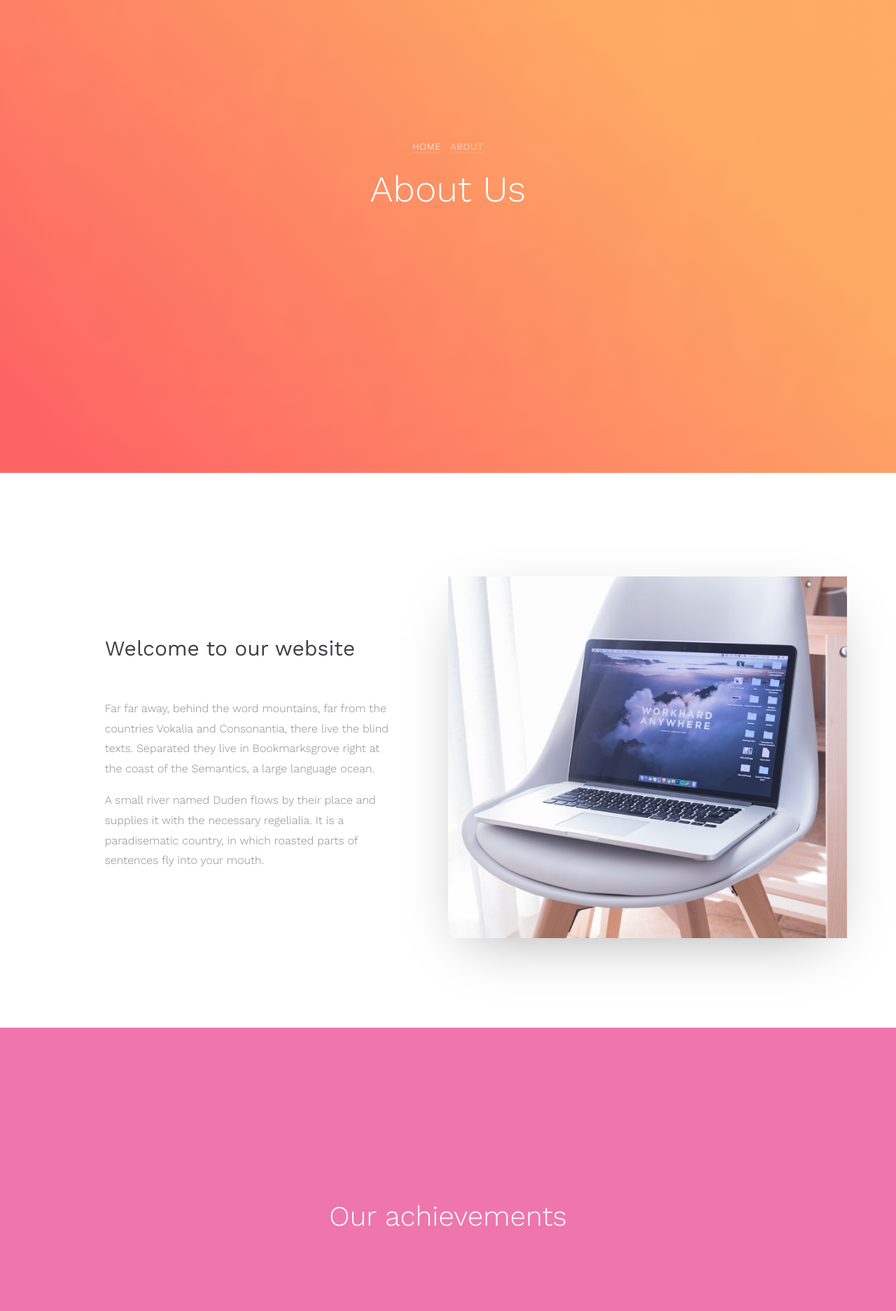
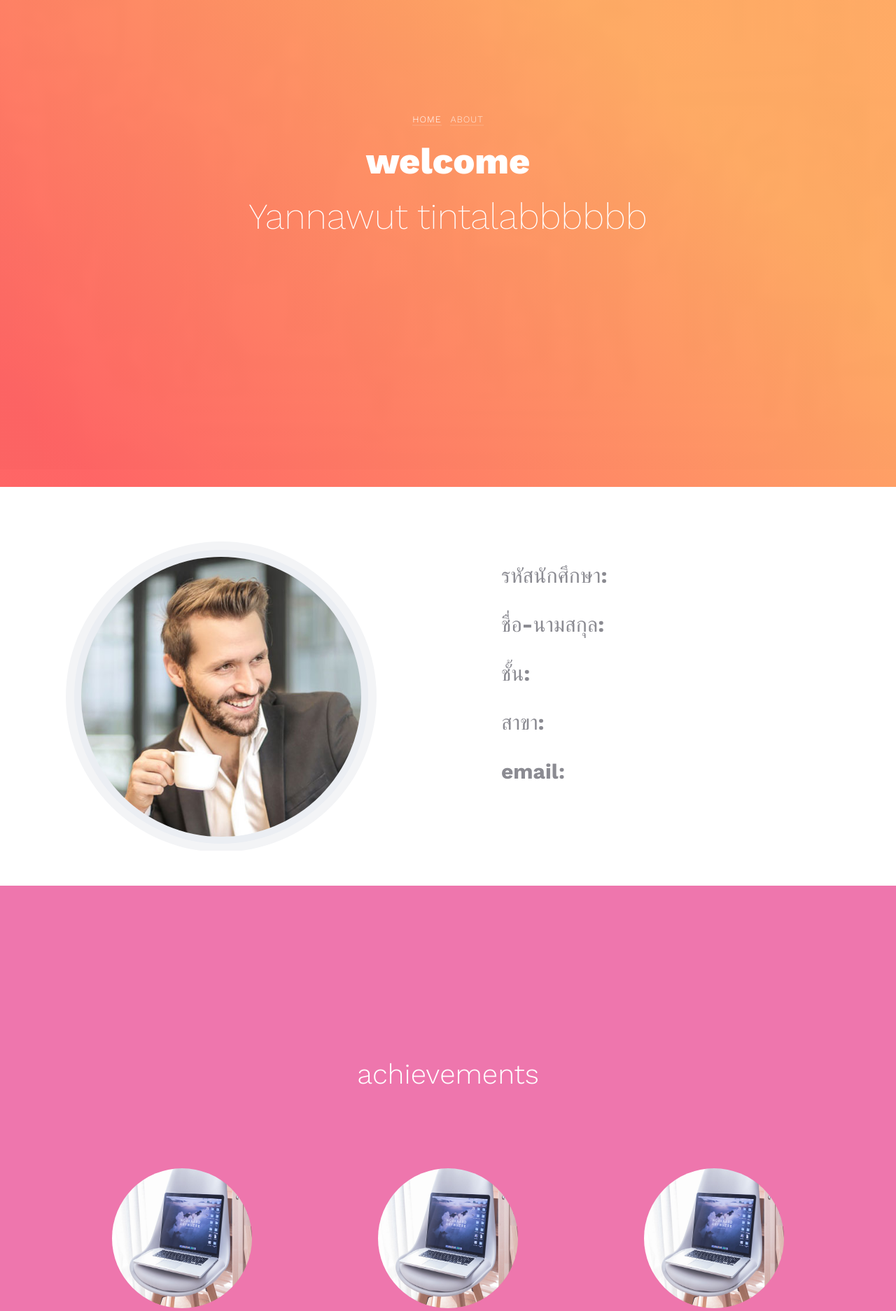
Before and after one commit to 9Chinz/SM-FIND, a PHP site: page /about.html in a window 1280 px wide. Shown: the part 104-1978 px from the top of the page at 70% size. Run offline with PHP 8.4, Linux system fonts and the light colour scheme; some libraries are stand-ins or nearby versions; some web fonts are replaced.

Commit message:
change abort me

```diff
--- a/about.html
+++ b/about.html
@@ -62,58 +62,56 @@
           <div class="row slider-text justify-content-center align-items-center">
             <div class="col-md-10 col-sm-12 ftco-animate mb-4 text-center">
               <p class="breadcrumbs"><span class="mr-2"><a href="index.html">Home</a></span> <span>About</span></p>
-              <h1 class="mb-3 bread">About Us</h1>
+              <h1 class="mb-3 bread">welcome</h1>
+              <h1 class="mb-3 fixfont">Yannawut tintalabbbbbb</h1>
             </div>
           </div>
         </div>
       </div>
     </section>
 
-    <section class="ftco-section-2 ftco-degree-bg">
-      <div class="container d-flex">
-        <div class="section-2-blocks-wrapper row d-flex">
-          <div class="img col-sm-12 col-lg-6 order-last" style="background-image: url('images/about.jpg');">
-          </div>
-          <div class="text col-lg-6 order-first ftco-animate">
-            <div class="text-inner align-self-start">
-              <h3 class="heading">Welcome to our website</h3>
-              <p>Far far away, behind the word mountains, far from the countries Vokalia and Consonantia, there live the blind texts. Separated they live in Bookmarksgrove right at the coast of the Semantics, a large language ocean.</p>
+    <section class="row profile">
+        <img src="images/person_1.jpg" alt="" class="imgprofile" >
+        <div class="profileblock">
+          <p>รหัสนักศึกษา:</p>
+          <p>ชื่อ-นามสกุล:</p>
+          <p>ชั้น:</p>
+          <p>สาขา:</p>
+          <p>email:</p>
+      </div>
 
-              <p>A small river named Duden flows by their place and supplies it with the necessary regelialia. It is a paradisematic country, in which roasted parts of sentences fly into your mouth.</p>
-            </div>
-          </div>
-        </div>
-      </div>
     </section>
-
     <section class="ftco-section ftco-counter ftco-degree-bg" id="section-counter">
       <div class="container">
         <div class="row justify-content-center mb-5 pb-5">
           <div class="col-md-7 text-center heading-section heading-section-white ftco-animate">
-            <h2>Our achievements</h2>
+            <h2>achievements</h2>
           </div>
         </div>
         <div class="row">
           <div class="col-md-6 col-lg-4 d-flex justify-content-center counter-wrap ftco-animate">
             <div class="block-18 text-center">
+              <img src="images/work-1.jpg" alt="">
               <div class="text">
-                <strong class="number" data-number="1000">0</strong>
+
                 <span>Customers are satisfied with our professional support</span>
               </div>
             </div>
           </div>
           <div class="col-md-6 col-lg-4 d-flex justify-content-center counter-wrap ftco-animate">
             <div class="block-18 text-center">
+              <img src="images/work-1.jpg" alt="">
               <div class="text">
-                <strong class="number" data-number="12000">0</strong>
+
                 <span>Amazing preset options to be mixed and combined</span>
               </div>
             </div>
           </div>
           <div class="col-md-6 col-lg-4 d-flex justify-content-center counter-wrap ftco-animate">
             <div class="block-18 text-center">
+              <img src="images/work-1.jpg" alt="">
               <div class="text">
-                <strong class="number" data-number="10000">0</strong>
+
                 <span>Average response time on live chat support channel</span>
               </div>
             </div>
@@ -211,17 +209,20 @@
     </section>
 
 
+
     <footer class="ftco-footer ftco-bg-dark ftco-section">
       <div class="container">
         <div class="row mb-5">
           <div class="col-md">
             <div class="ftco-footer-widget mb-4">
-              <h2 class="ftco-heading-2">Company</h2>
-              <p>Far far away, behind the word mountains, far from the countries Vokalia and Consonantia, there live the blind texts.</p>
+              <h2 class="ftco-heading-2">ติดต่อเรา</h2>
+              <p>วิทยาลัยเทคโนโลยีสยามบริหารธุรกิจ</p>
+              <p>SBAC สะพานไหม่</p>
+              <p>6/559 ซ.พหลโยธิน ถ.พหลโยธิน</p>
+              <p>เขตสายไหม กรุงเทพฯ 10220</p>
               <ul class="ftco-footer-social list-unstyled float-md-left float-lft">
-                <li class="ftco-animate"><a href="#"><span class="icon-twitter"></span></a></li>
-                <li class="ftco-animate"><a href="#"><span class="icon-facebook"></span></a></li>
-                <li class="ftco-animate"><a href="#"><span class="icon-instagram"></span></a></li>
+                <li class="ftco-animate"><a href="https://www.facebook.com/sbacsaphanmai/"><span class="icon-facebook"></span></a></li>
+                <li class="ftco-animate"><a href="#"><span class="icon-mail_outline"></span></a></li>
               </ul>
             </div>
           </div>
@@ -240,16 +241,12 @@
           </div>
           <div class="col-md">
              <div class="ftco-footer-widget mb-4">
-              <h2 class="ftco-heading-2">Contact Information</h2>
-              <ul class="list-unstyled">
-                <li><a href="#" class="py-2 d-block">198 West 21th Street, Suite 721 New York NY 10016</a></li>
-                <li><a href="#" class="py-2 d-block">+ 1235 2355 98</a></li>
-                <li><a href="#" class="py-2 d-block">info@yoursite.com</a></li>
-                <li><a href="#" class="py-2 d-block">email@email.com</a></li>
-              </ul>
+              <h2 class="ftco-heading-2">About SBAC</h2>
+              <p>
+                 Accredited by Royal Award Academy and Asia Pacific Accreditation and Certification Commission.</p>
             </div>
           </div>
-          <div class="col-md">
+          <div class="col-md"style="display:none;">
             <div class="ftco-footer-widget mb-4">
               <h2 class="ftco-heading-2">Newsletter</h2>
               <p>Far far away, behind the word mountains, far from the countries.</p>
@@ -266,13 +263,12 @@
           <div class="col-md-12 text-center">
 
             <p><!-- Link back to Colorlib can't be removed. Template is licensed under CC BY 3.0. -->
-  Copyright &copy;<script>document.write(new Date().getFullYear());</script> All rights reserved | This template is made with <i class="icon-heart" aria-hidden="true"></i> by <a href="https://colorlib.com" target="_blank">Colorlib</a>
+  Copyright &copy;<script>document.write(new Date().getFullYear());</script> sbac.ac.th All Right Reserved
   <!-- Link back to Colorlib can't be removed. Template is licensed under CC BY 3.0. --></p>
           </div>
         </div>
       </div>
     </footer>
-
 
 
   <!-- loader -->
--- a/scss/style.scss
+++ b/scss/style.scss
@@ -354,7 +354,7 @@ h1, h2, h3, h4, h5,
 				font-size: 52px;
 				color: $white;
 				line-height: 1.2;
-				font-weight: 200;
+				font-weight: 500;
 				@include media-breakpoint-down(md) {
 					font-size: 40px;
 				}
@@ -540,12 +540,12 @@ h1, h2, h3, h4, h5,
 	position: relative;
 	&:after{
 		content: '';
-	   position: absolute;
+	   position: relative;
 	   left: 0;
 	   bottom: -50px;
 		overflow: visible;
 		width: 100%;
-		height: 120px;
+		height: 70px;
 		z-index: 0;
 		-webkit-transform: skewY(4deg);
 		-moz-transform: skewY(4deg);
```
Also changed, not shown: index.html (+14 -16 lines), login.html (+2 -9 lines), css/bootstrap/bootstrap-grid.css, css/style.css.
